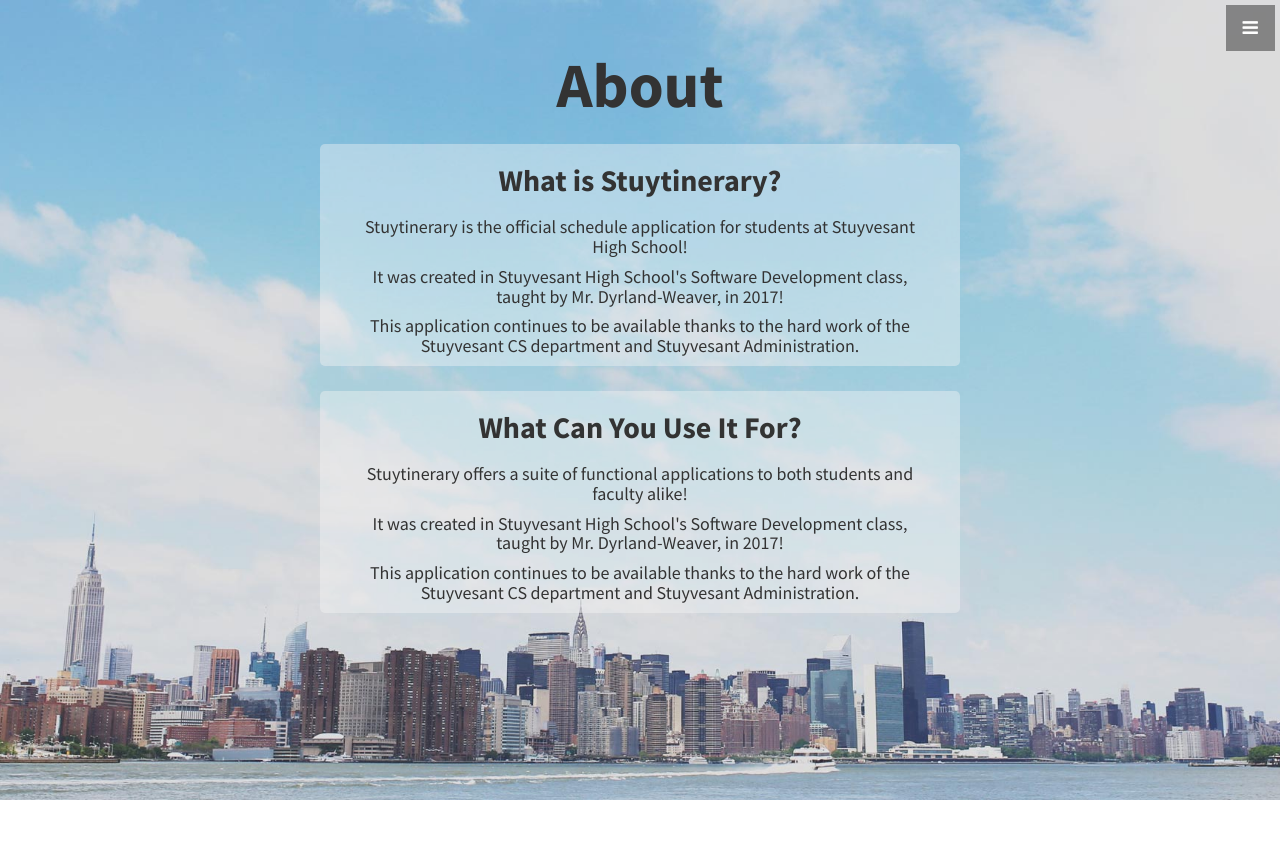
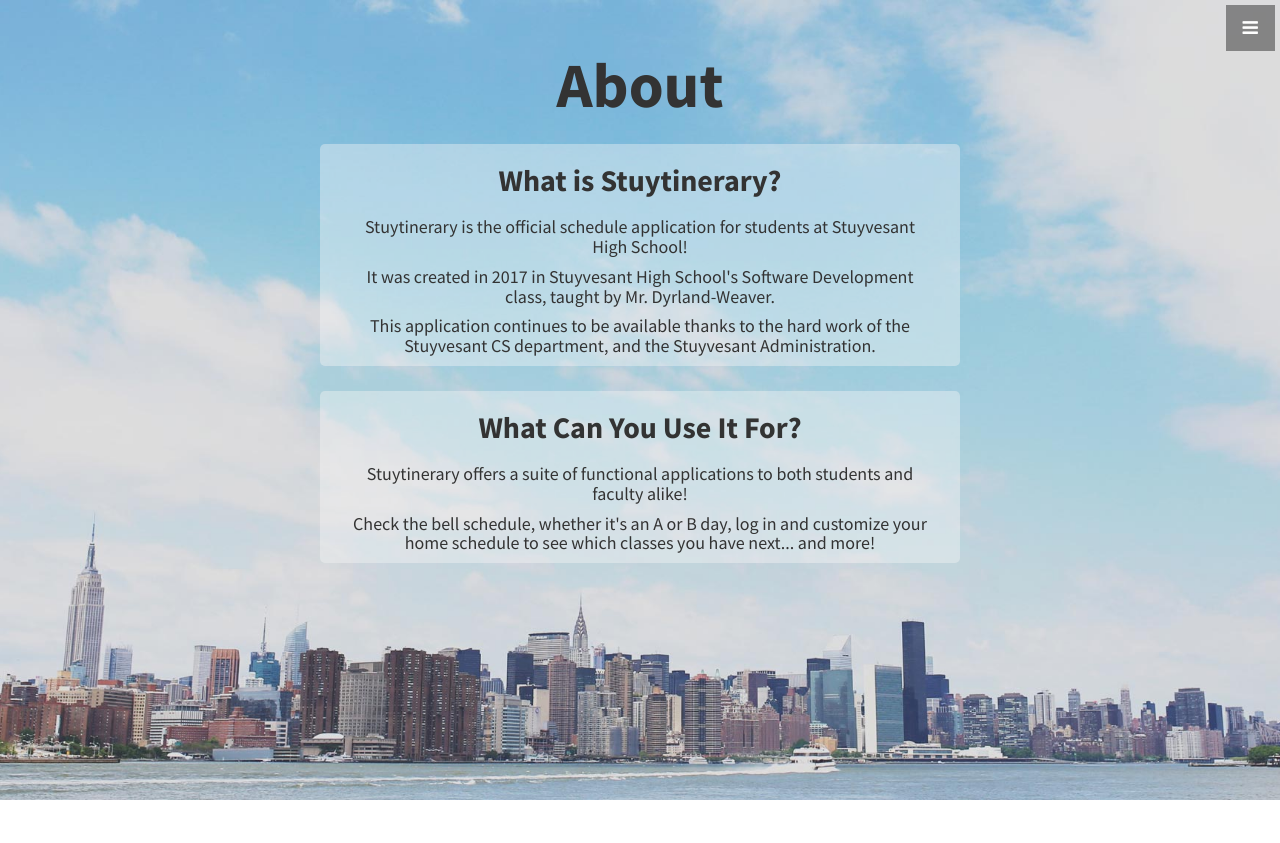
Before and after one commit to katelyj/Team_EighthGradeBully, a Flask app: page /about in a window 1280 px wide. Shown: the top 843 px of the page. Run offline with Flask 2, Linux system fonts and the light colour scheme; some libraries are stand-ins or nearby versions.

Commit message:
hope nobody's changing this stuff right now lol

```diff
--- a/devlog.txt
+++ b/devlog.txt
@@ -85,3 +85,8 @@
 winstonV -- 2017-06-05 15:07
   Added up/down arrows to dropdowns
   Started about page
+
+kateJ -- 2017-06-05 15:00
+  what is wrong with change password
+  why isnt flash working
+  edited about page
--- a/templates/about.html
+++ b/templates/about.html
@@ -49,8 +49,8 @@
 	        </div>
 	        <div class="col-xs-12 text-vertical-center">
 	            <h4>Stuytinerary is the official schedule application for students at Stuyvesant High School!</h4>
-	            <h4>It was created in Stuyvesant High School's Software Development class, taught by Mr. Dyrland-Weaver, in 2017! </h4>
-	           	<h4>This application continues to be available thanks to the hard work of the Stuyvesant CS department and Stuyvesant Administration.</h4>
+	            <h4>It was created in 2017 in Stuyvesant High School's Software Development class, taught by Mr. Dyrland-Weaver. </h4>
+	           	<h4>This application continues to be available thanks to the hard work of the Stuyvesant CS department, and the Stuyvesant Administration.</h4>
 	        </div>
 	    </div>
 
@@ -62,9 +62,8 @@
 	            <h2><b>What Can You Use It For?</b></h2>
 	        </div>
 	        <div class="col-xs-12 text-vertical-center">
-	            <h4>Stuytinerary offers a suite of functional applications to both students and faculty alike!</h4>
-	            <h4>It was created in Stuyvesant High School's Software Development class, taught by Mr. Dyrland-Weaver, in 2017! </h4>
-	           	<h4>This application continues to be available thanks to the hard work of the Stuyvesant CS department and Stuyvesant Administration.</h4>
+	          <h4>Stuytinerary offers a suite of functional applications to both students and faculty alike!</h4>
+		  <h4>Check the bell schedule, whether it's an A or B day, log in and customize your home schedule to see which classes you have next... and more!</h4>
 	        </div>
 	    </div>
 
```
